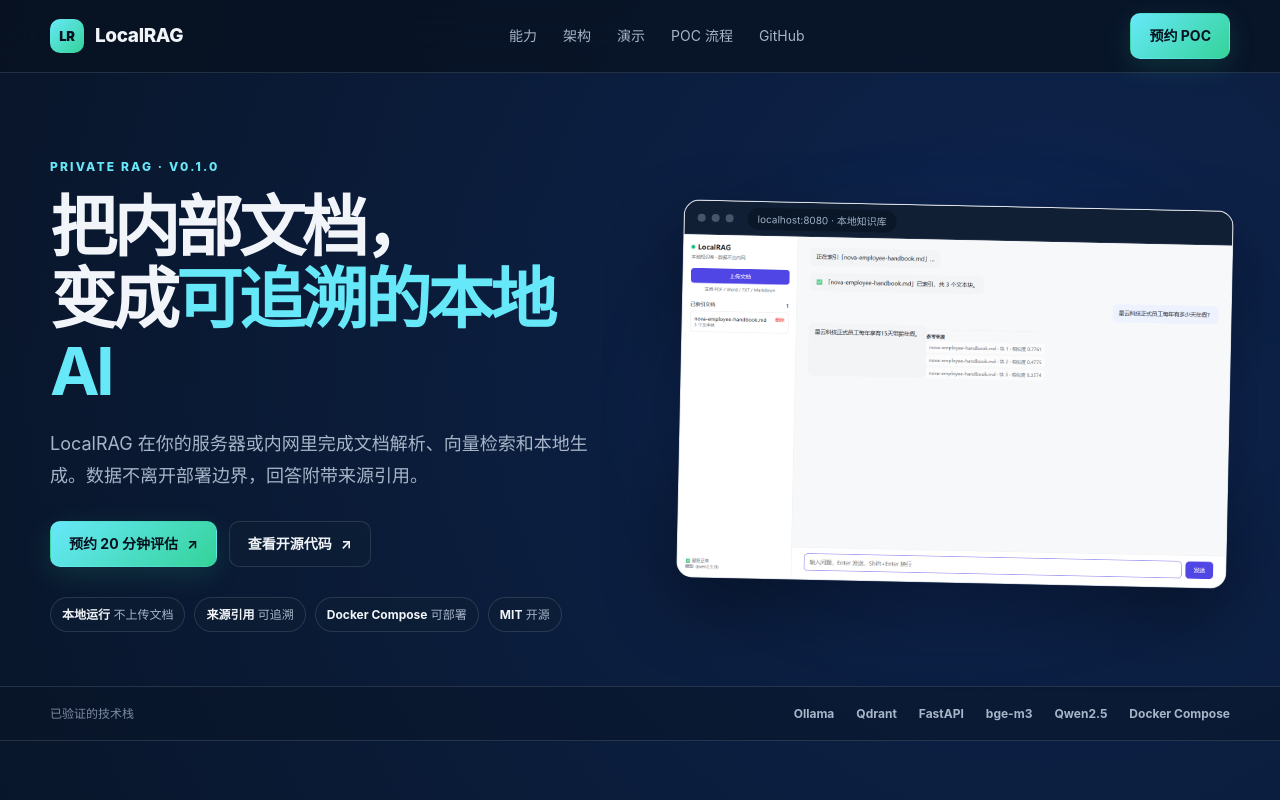
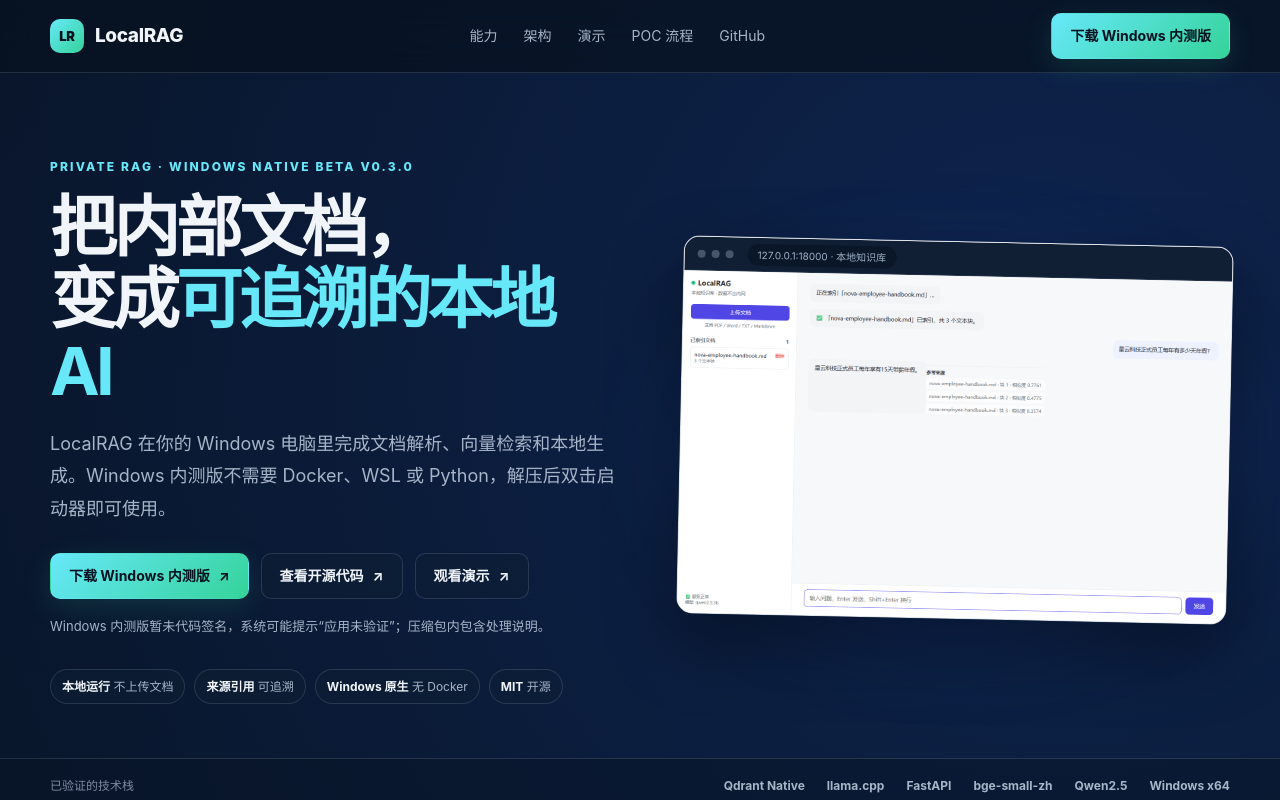
Before and after one commit to Pingredsai/local-rag, a website: page docs/index.html in a window 1280 px wide. Shown: the top 800 px of the page. Drawn offline with Linux system fonts and the light colour scheme.

Commit message:
docs: feature Windows native beta on landing page

```diff
--- a/docs/index.html
+++ b/docs/index.html
@@ -163,31 +163,33 @@
         <a href="#poc">POC 流程</a>
         <a href="https://github.com/Pingredsai/local-rag" target="_blank" rel="noreferrer">GitHub</a>
       </nav>
-      <a class="btn btn-primary" href="mailto:siquhjh@163.com?subject=LocalRAG%20POC%20%E5%92%A8%E8%AF%A2">预约 POC</a>
+      <a class="btn btn-primary" href="https://github.com/Pingredsai/local-rag/releases/tag/v0.3.0-beta.1" target="_blank" rel="noreferrer">下载 Windows 内测版</a>
     </div>
   </header>
 
   <main id="top">
     <section class="wrap hero">
       <div class="hero-copy">
-        <div class="eyebrow">Private RAG · v0.1.0</div>
+        <div class="eyebrow">Private RAG · Windows Native Beta v0.3.0</div>
         <h1>把内部文档，<br>变成<span>可追溯的本地 AI</span></h1>
-        <p>LocalRAG 在你的服务器或内网里完成文档解析、向量检索和本地生成。数据不离开部署边界，回答附带来源引用。</p>
+        <p>LocalRAG 在你的 Windows 电脑里完成文档解析、向量检索和本地生成。Windows 内测版不需要 Docker、WSL 或 Python，解压后双击启动器即可使用。</p>
         <div class="hero-actions">
-          <a class="btn btn-primary" href="mailto:siquhjh@163.com?subject=LocalRAG%20POC%20%E5%92%A8%E8%AF%A2">预约 20 分钟评估 <span>↗</span></a>
+          <a class="btn btn-primary" href="https://github.com/Pingredsai/local-rag/releases/tag/v0.3.0-beta.1" target="_blank" rel="noreferrer">下载 Windows 内测版 <span>↗</span></a>
           <a class="btn btn-ghost" href="https://github.com/Pingredsai/local-rag" target="_blank" rel="noreferrer">查看开源代码 <span>↗</span></a>
+          <a class="btn btn-ghost" href="#demo">观看演示 <span>↗</span></a>
         </div>
+        <p style="margin-top:16px;font-size:13px;color:var(--muted)">Windows 内测版暂未代码签名，系统可能提示“应用未验证”；压缩包内包含处理说明。</p>
         <div class="proof">
           <span class="pill"><strong>本地运行</strong> 不上传文档</span>
           <span class="pill"><strong>来源引用</strong> 可追溯</span>
-          <span class="pill"><strong>Docker Compose</strong> 可部署</span>
+          <span class="pill"><strong>Windows 原生</strong> 无 Docker</span>
           <span class="pill"><strong>MIT</strong> 开源</span>
         </div>
       </div>
       <div class="hero-visual">
         <div class="glow"></div>
         <div class="browser">
-          <div class="browser-bar"><span class="browser-dot"></span><span class="browser-dot"></span><span class="browser-dot"></span><span class="browser-url">localhost:8080 · 本地知识库</span></div>
+          <div class="browser-bar"><span class="browser-dot"></span><span class="browser-dot"></span><span class="browser-dot"></span><span class="browser-url">127.0.0.1:18000 · 本地知识库</span></div>
           <img src="screenshots/03-answer-with-source.png" alt="LocalRAG 本地问答与来源引用界面">
         </div>
       </div>
@@ -196,7 +198,7 @@
     <div class="trust">
       <div class="wrap trust-inner">
         <span>已验证的技术栈</span>
-        <div class="trust-stack"><span>Ollama</span><span>Qdrant</span><span>FastAPI</span><span>bge-m3</span><span>Qwen2.5</span><span>Docker Compose</span></div>
+        <div class="trust-stack"><span>Qdrant Native</span><span>llama.cpp</span><span>FastAPI</span><span>bge-small-zh</span><span>Qwen2.5</span><span>Windows x64</span></div>
       </div>
     </div>
 
```
